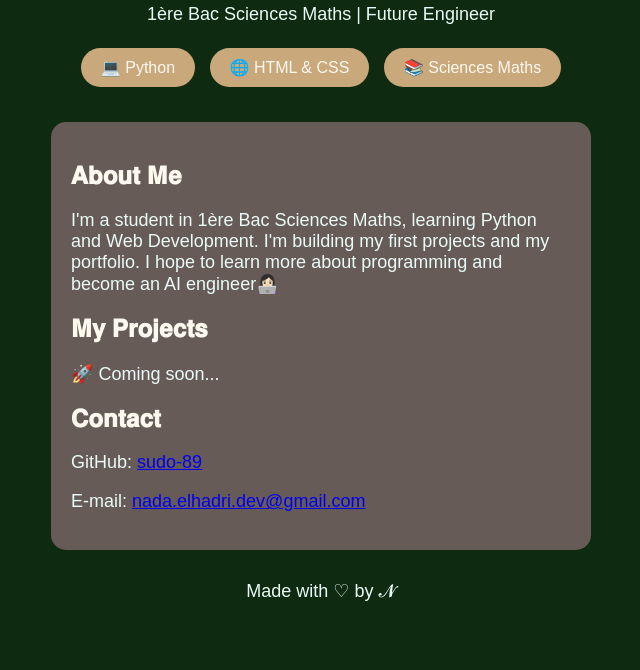
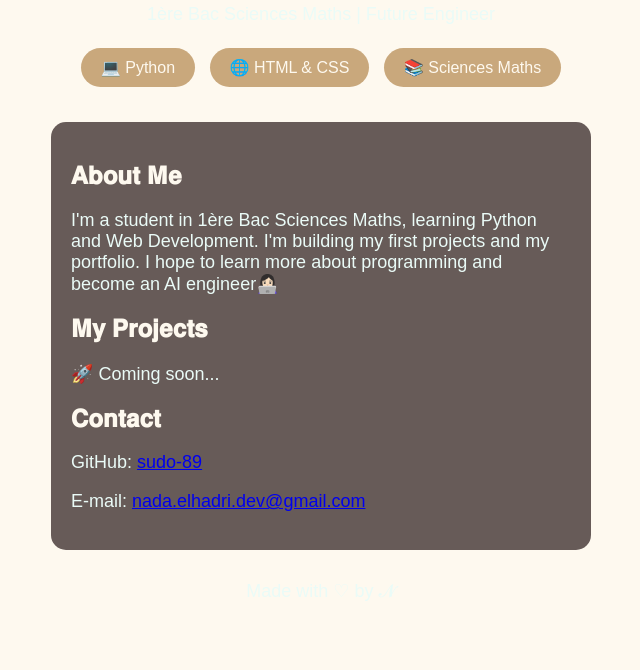
Before and after one commit to sudo-89/Portofilio, a plain HTML site: page index.html in a window 1280 px wide. Shown: the part 257-927 px from the top of the page, without its empty margins (319-959 px from the left). Drawn offline with Linux system fonts and the light colour scheme.

Commit message:
Update index.html

```diff
--- a/index.html
+++ b/index.html
@@ -5,7 +5,7 @@
 <meta name="viewport" content="width=device-width, initial-scale=1.0">
 <title>N | Portofolio</title>
 <style>
-  body { background:#0E2A10 ; color: #FEF9EF; font-family: Arial; text-align: center; padding: 50px 20px; margin: 0; }
+  body { background:#FEF9EF ; color: #FEF9EF; font-family: Arial; text-align: center; padding: 50px 20px; margin: 0; }
   .avatar { width: 120px; height: 120px; background: #F8F8FF; border-radius: 50%; display: flex; align-items: center; justify-content: center; font-size: 70px; font-weight: bold; margin: 0 auto 20px; border: 3px solid white; }
   h1 { font-size: 40px; margin: 10px 0; }
   p { color: #EAFBF7; font-size: 18px; }
```
